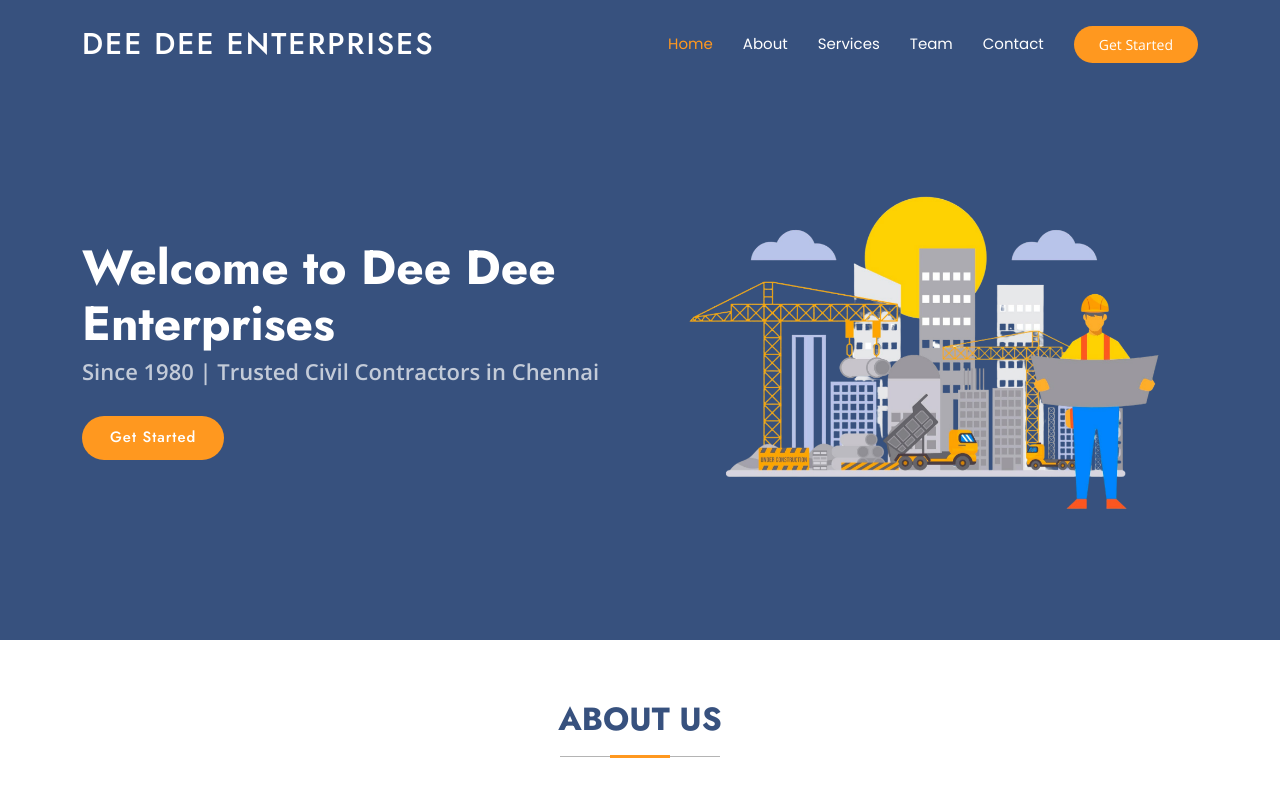
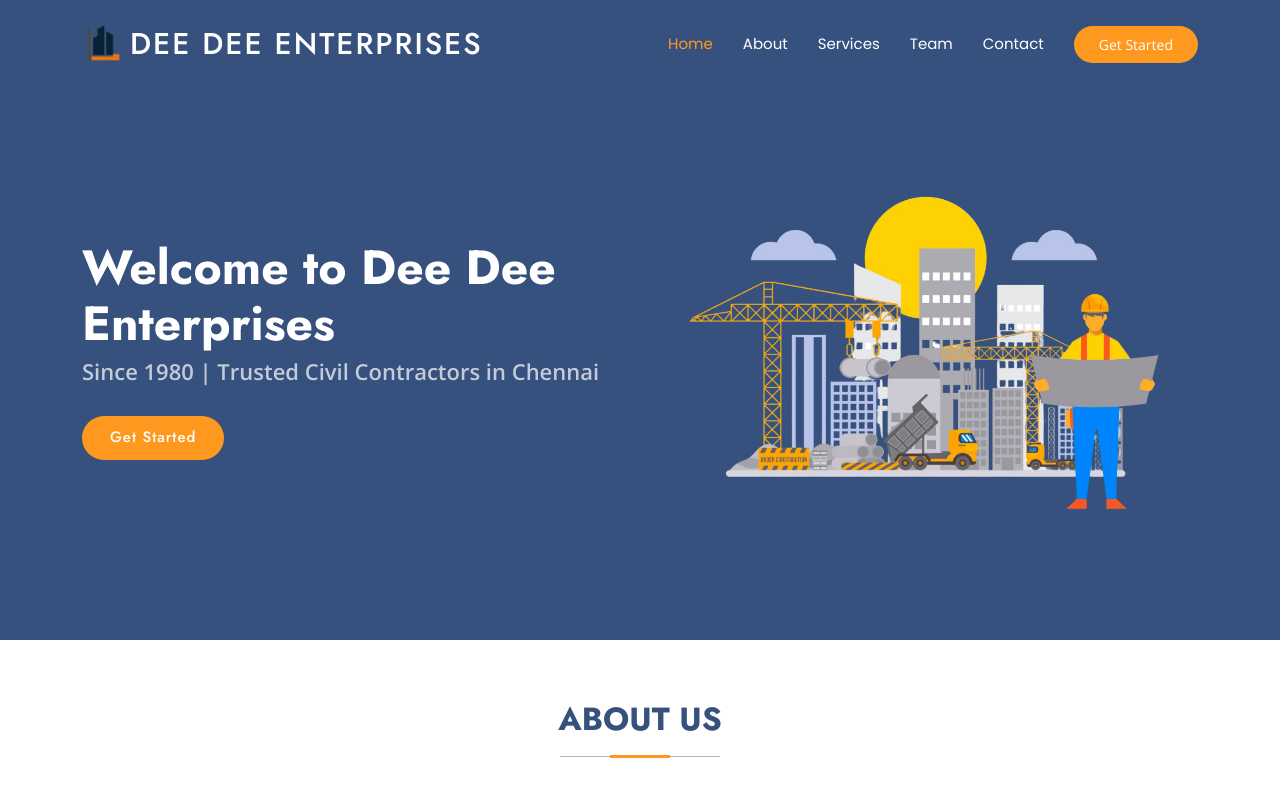
Before and after one commit to rkgit-1530/Dee-Dee-Enterprises, a plain HTML site: page index.html in a window 1280 px wide. Shown: the top 800 px of the page. Drawn offline with nearby package versions, Linux system fonts and the light colour scheme.

Commit message:
Logo Added

```diff
--- a/index.html
+++ b/index.html
@@ -43,7 +43,7 @@
 
       <a href="index.html" class="logo d-flex align-items-center me-auto">
         <!-- Uncomment the line below if you also wish to use an image logo -->
-        <!-- <img src="assets/img/logo.webp" alt=""> -->
+        <img src="assets\img\Logo1-removebg-preview.png" alt="" style="min-width: 40px; min-height: 40px;" class="d-none d-lg-block">
         <h1 class="sitename">DEE DEE Enterprises</h1>
       </a>
 
```
Also changed, not shown: assets/img/Logo1-removebg-preview.png (added), 2 other files.
